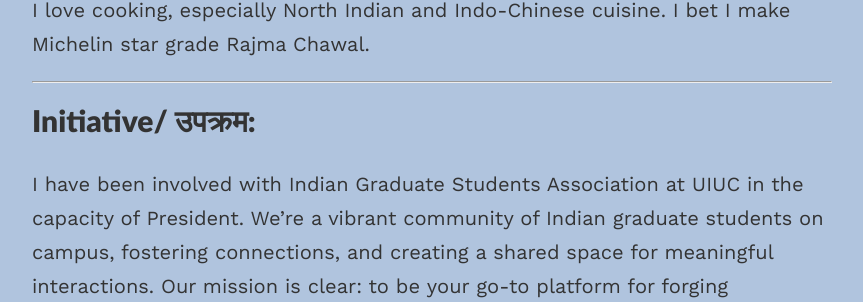
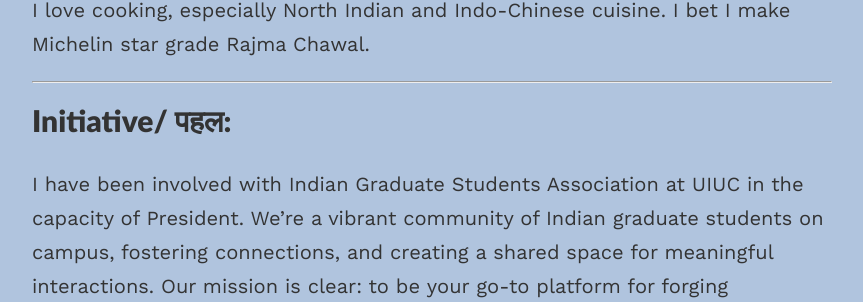
Before and after one commit to divijkohli/divijkohli.github.io, a Jekyll site: the page built from _pages/aboutme.md, in a window 1280 px wide and 900 px high, scrolled down 2918 px. Shown: the part 158-460 px from the top of the window, without its empty margins (208-1071 px from the left). Built offline with Jekyll 4.4.1, drawn with Linux system fonts in a browser that asks for light colours; nearby versions of some CDN libraries.

Commit message:
Update aboutme.md

```diff
--- a/_pages/aboutme.md
+++ b/_pages/aboutme.md
@@ -31,7 +31,7 @@ I love cooking, especially North Indian and Indo-Chinese cuisine. I bet I make M
 
 ---
 
-## Initiative/ उपक्रम:
+## Initiative/ पहल:
 I have been involved with Indian Graduate Students Association at UIUC in the capacity of President. We’re a vibrant community of Indian graduate students on campus, fostering connections, and creating a shared space for meaningful interactions. Our mission is clear: to be your go-to platform for forging connections, providing valuable insights, and ensuring that your journey in this new chapter of life is nothing short of extraordinary.
 You should check out some of the events that we organise including _Diwali on the QUAD_ the biggest campus celebration of Diwali in the US.
 <div style="text-align: center;">
```
